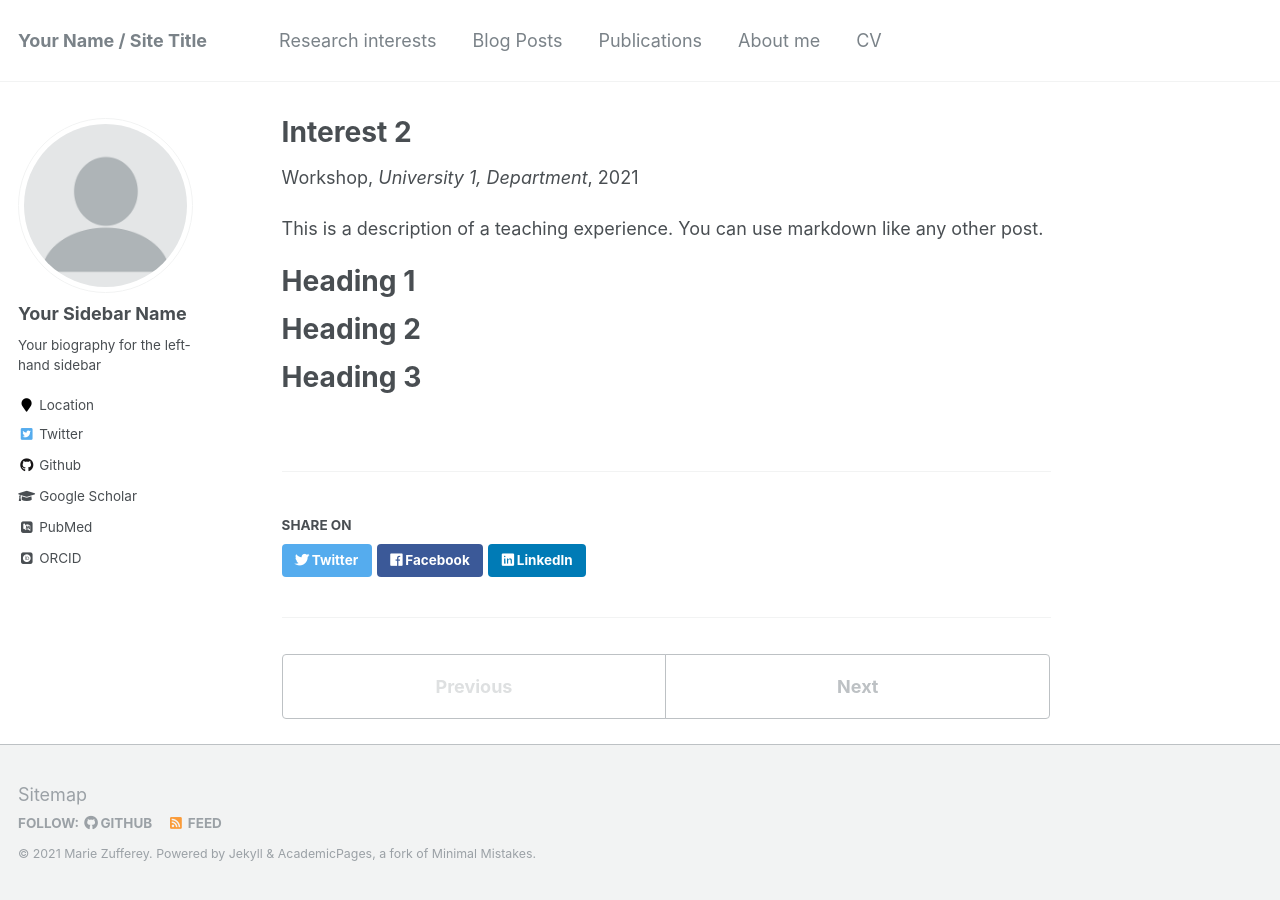
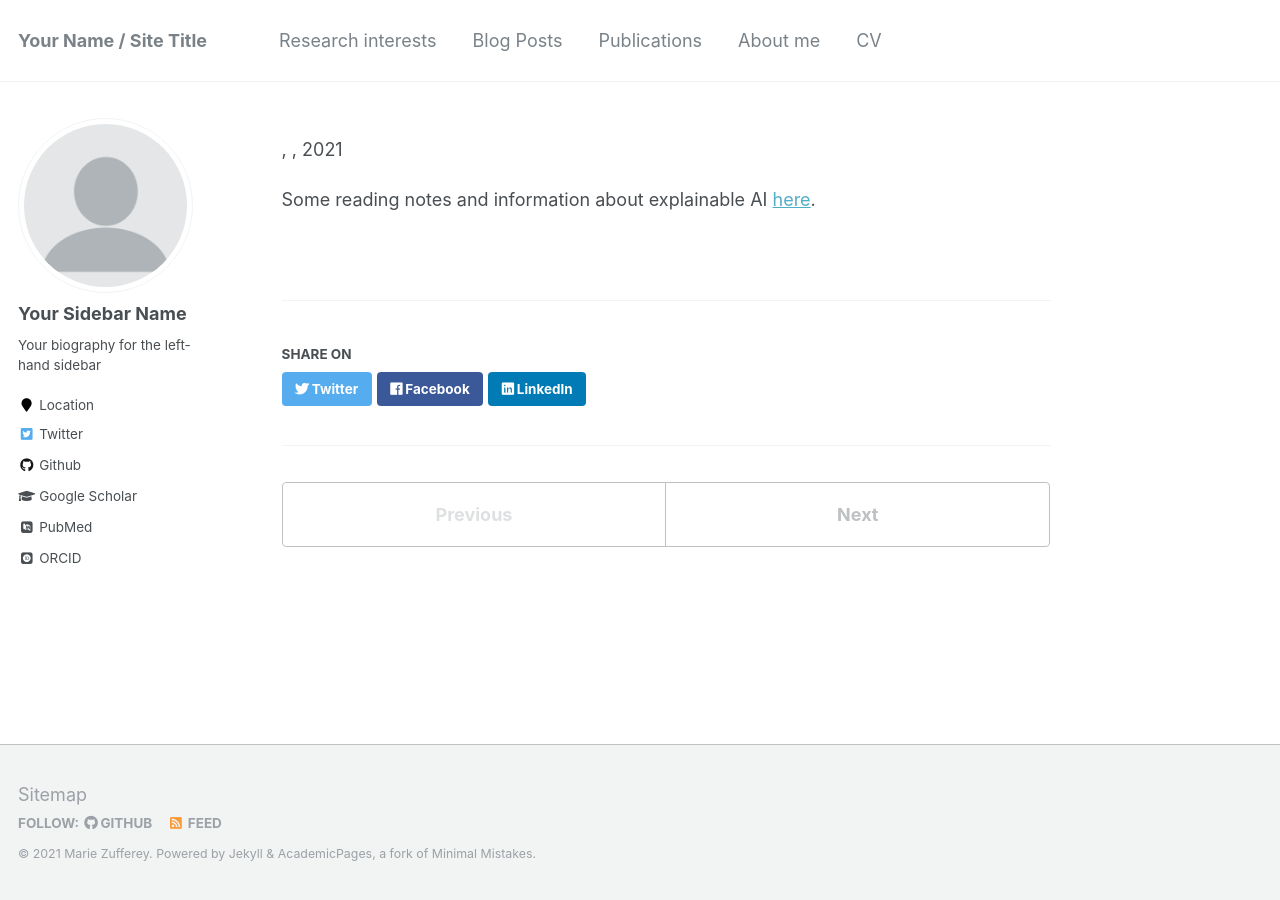
Before and after one commit to mzufferey/mzufferey.github.io, a Jekyll site: the page built from _interests/2020-interests-2.md, in a window 1280 px wide. Built offline with Jekyll 4.4.1, drawn with Linux system fonts in a browser that asks for light colours; some web fonts are replaced.

Commit message:
Update 2020-interests-2.md

```diff
--- a/_interests/2020-interests-2.md
+++ b/_interests/2020-interests-2.md
@@ -1,20 +1,11 @@
 ---
-title: "Interest 2"
-collection: teaching
-type: "Workshop"
-permalink: /interests/2020-interests-2
-venue: "University 1, Department"
-date: 2021-04-01
-location: "City, Country"
+title: "Explainable AI"
+collection: interests
+type: "artificial intelligence"
+permalink: /interests/2021-interests-2
+venue: ""
+date: 2021-08-20
+location:""
 ---
 
-This is a description of a teaching experience. You can use markdown like any other post.
-
-Heading 1
-======
-
-Heading 2
-======
-
-Heading 3
-======
+Some reading notes and information about explainable AI <a href="https://mzufferey.github.io/explainable_AI/">here</a>.
```
